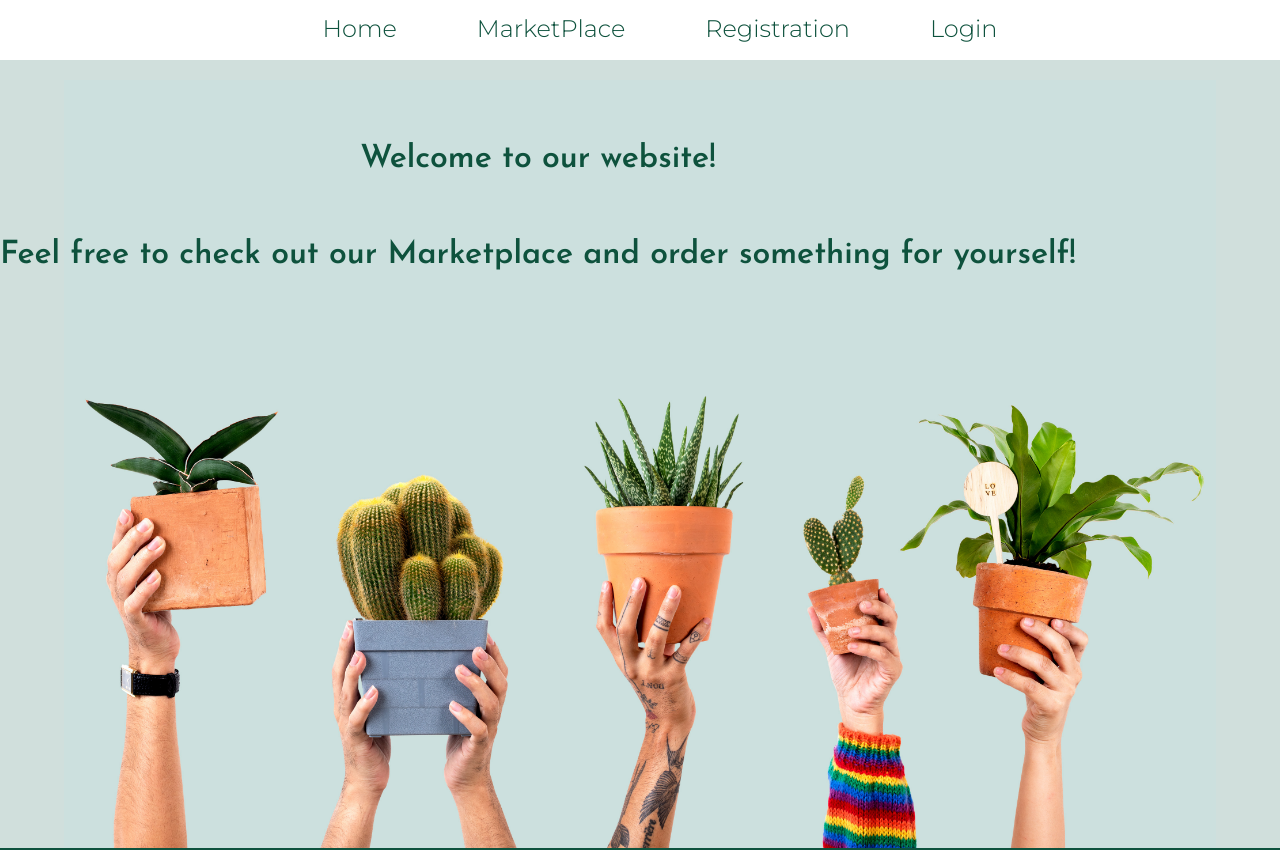
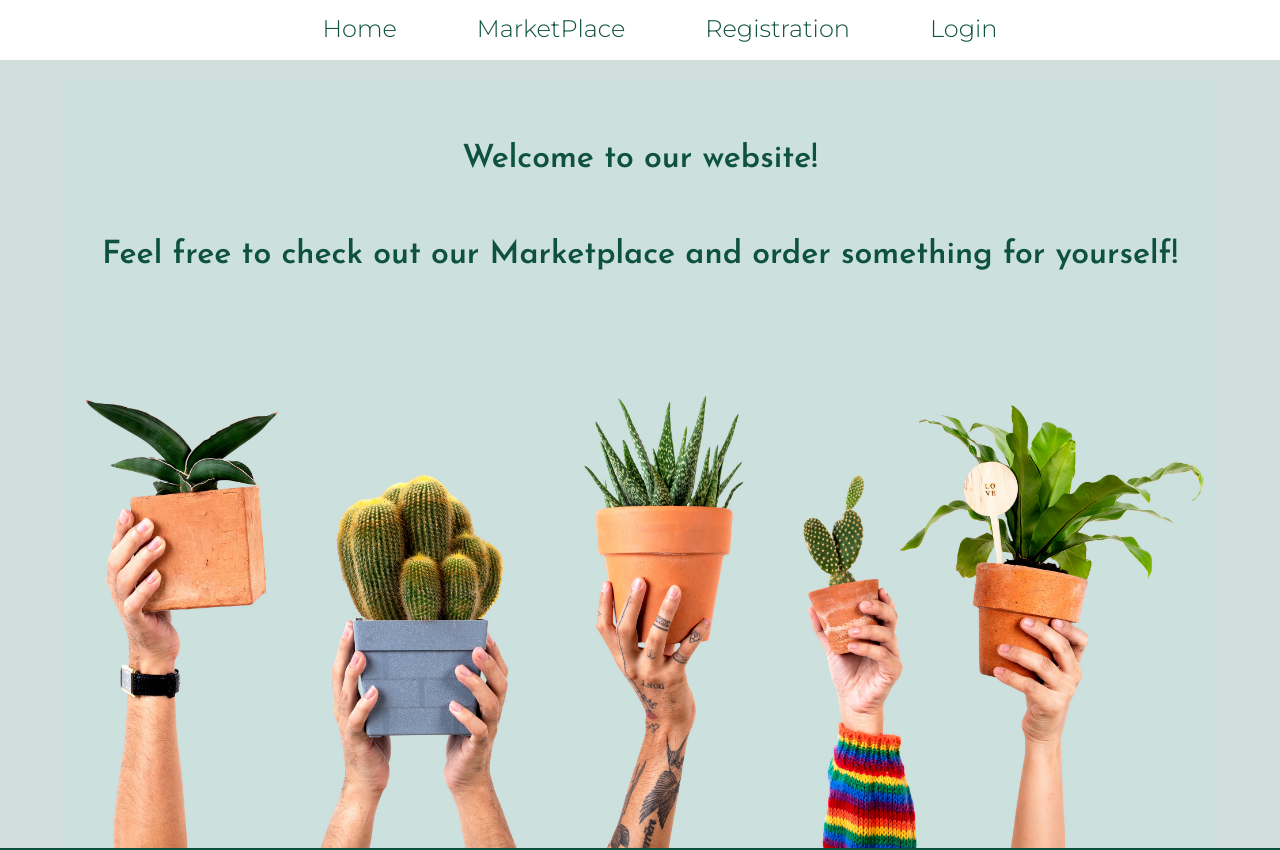
Before and after one commit to galveron/El-Proyecte-Grande, a React (Vite) app in the folder Frontend/ElProyecteGrandeFrontend/: page / in a window 1280 px wide. Shown: the top 850 px of the page. Built offline with nearby package versions, Linux system fonts and the light colour scheme.

Commit message:
fix - home page text in the middle

```diff
--- a/Frontend/ElProyecteGrandeFrontend/src/Pages/Home/Home.css
+++ b/Frontend/ElProyecteGrandeFrontend/src/Pages/Home/Home.css
@@ -3,6 +3,7 @@
     display: flex;
     justify-content: center;
     bottom: 0;
+    text-align: center;
 }
 
 img {
@@ -17,10 +18,9 @@ img {
     font-weight: 600;
     line-height: 3;
     font-size: xx-large;
-    left: 0;
     display: flex;
-    flex-direction: row;
     justify-content: center;
     align-items: center;
     height: 200px;
+    text-align: center;
 }
--- a/Frontend/ElProyecteGrandeFrontend/src/index.css
+++ b/Frontend/ElProyecteGrandeFrontend/src/index.css
@@ -39,7 +39,6 @@ body {
 .welcome {
   position: absolute;
   top: 0;
-  left: 0;
 }
 
 a {
```
